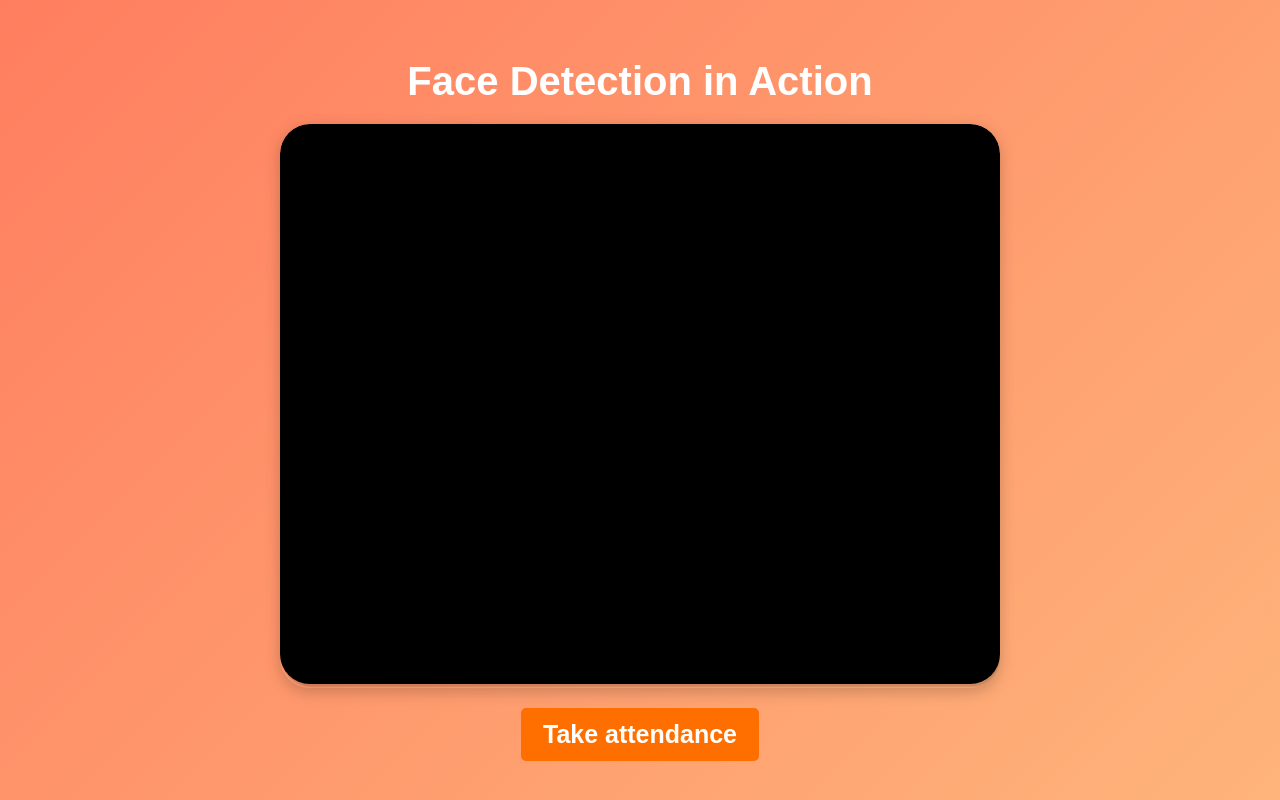
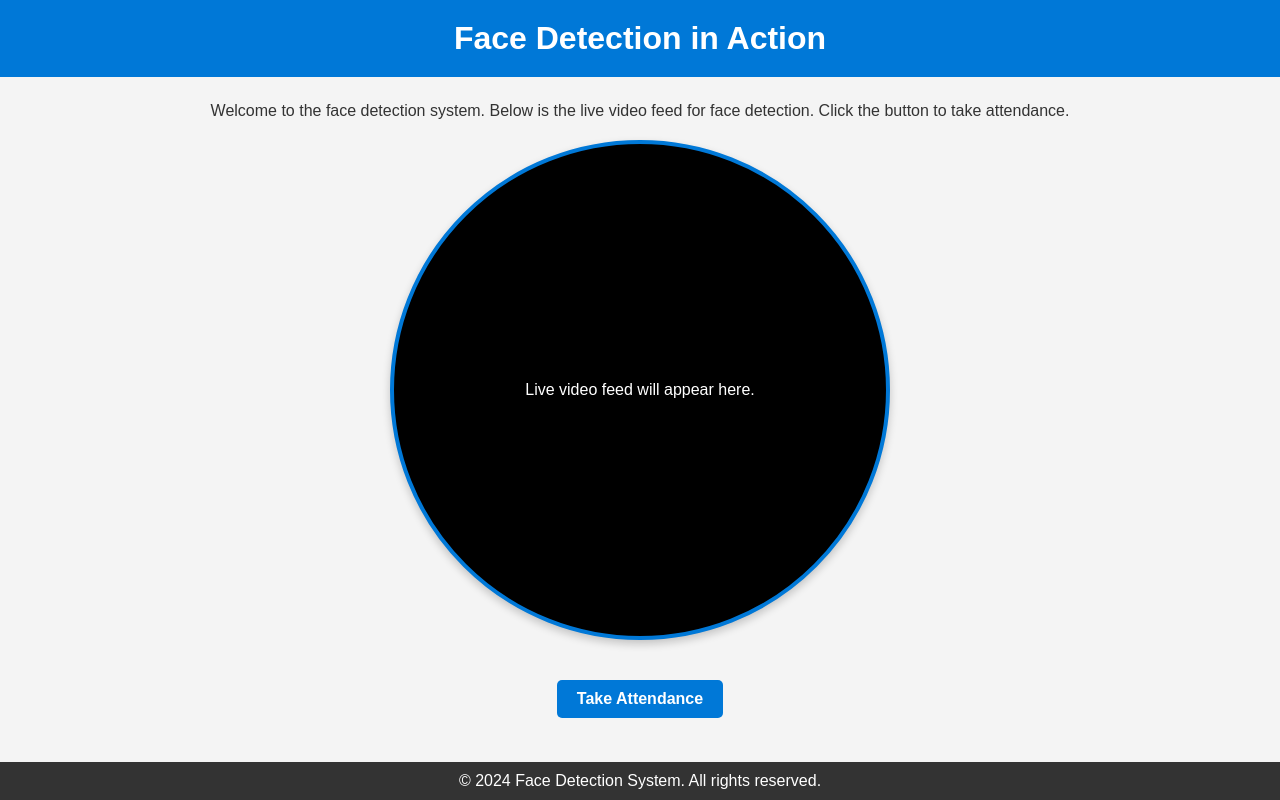
Before and after one commit to myousuf65/fyp-backend, a Django app: page /match/compareface/ in a window 1280 px wide. Run offline with Django 4.2, Linux system fonts and the light colour scheme.

Commit message:
Update compare_face.html
Changed Html

```diff
--- a/apps/facematching/templates/compare_face.html
+++ b/apps/facematching/templates/compare_face.html
@@ -1,15 +1,9 @@
 <!DOCTYPE html>
 <html lang="en">
-
 <head>
     <meta charset="UTF-8">
     <meta name="viewport" content="width=device-width, initial-scale=1.0">
-  <meta http-equiv="X-UA-Compatible" content="ie=edge">
-  <title>Document</title>
-    {%load static %}
-    <script defer src="{% static 'face-api.min.js'%}"></script>
-    {%load static%}
-    <script defer src="{% static 'compare.js'%}"></script>
+    <title>Face Detection in Action</title>
     <style>
         * {
             margin: 0;
@@ -17,82 +11,121 @@
             box-sizing: border-box;
         }
 
+        html, body {
+            height: 100%;
+            font-family: Arial, sans-serif;
+            background-color: #f4f4f4;
+            color: #333;
+        }
+
         body {
-      font-family: 'Arial', sans-serif;
-      background: linear-gradient(135deg, #ff7e5f, #feb47b);
-      height: 100vh;
             display: flex;
             flex-direction: column;
-      justify-content: center;
+            justify-content: space-between;
             align-items: center;
         }
 
+        header {
+            background: #0078D7;
+            color: white;
+            width: 100%;
+            text-align: center;
+            padding: 20px;
+        }
 
-    canvas {
-      position: absolute;
-      top: 0;
-      left: 0;
-      pointer-events: none;
-      border-radius: 8px;
-      z-index: 2;
+        header h1 {
+            font-size: 2rem;
+        }
+
+        main {
+            display: flex;
+            flex-direction: column;
+            align-items: center;
+            justify-content: center;
+            flex: 1;
+            text-align: center;
+            width: 100%;
+        }
+
+        .video-container {
+            margin: 20px auto;
+            width: 500px;
+            height: 500px;
+            background: #000;
+            border: 4px solid #0078D7;
+            border-radius: 50%;
+            overflow: hidden;
+            box-shadow: 0 4px 8px rgba(0, 0, 0, 0.2);
+            display: flex;
+            justify-content: center;
+            align-items: center;
+            color: white;
+            font-size: 1rem;
         }
 
         video {
-      border-radius: 30px;
-      box-shadow: 2px 2px 2px 1px rgb(0 0 0 / 20%);
-      background: #000;
-      position: relative;
-      z-index: 1;
+            width: 100%;
+            height: 100%;
+            object-fit: cover;
         }
 
-    .video-container {
-      position: relative;
-      overflow: hidden;
-      border-radius: 30px;
-      box-shadow: 0 4px 15px rgba(0, 0, 0, 0.2);
+        .btn {
+            display: inline-block;
+            margin: 20px 0;
+            padding: 10px 20px;
+            font-size: 1rem;
+            font-weight: bold;
+            color: white;
+            background: #0078D7;
+            border: none;
+            border-radius: 5px;
+            cursor: pointer;
+            text-decoration: none;
+            transition: background 0.3s ease;
         }
 
-    h1 {
-      color: white;
-      font-size: 40px;
-      margin: 20px;
+        .btn:hover {
+            background: #28a745;
         }
 
-    #attend-button {
-      padding: 10px 20px;
-      background-color: #FF6F00;
-      color: white;
-      border: 2px solid #FF6F00;
-      border-radius: 5px;
-      font-size: 25px;
-      font-weight: bold;
-      cursor: pointer;
-      transition: all 0.3s ease;
-      margin-top: 20px;
+        .btn:active {
+            background: #28a745;
         }
 
-    #attend-button:hover {
-      background-color: #FF8F00;
-      border-color: #FF8F00;
+        .message {
+            margin-top: 20px;
+            font-size: 1.2rem;
+            font-weight: bold;
+            color: #28a745;
+        }
+
+        footer {
+            background: #333;
+            color: white;
+            width: 100%;
+            text-align: center;
+            padding: 10px;
         }
     </style>
 </head>
+<body>
+    <header>
+        <h1>Face Detection in Action</h1>
+    </header>
 
-<body>
+    <main>
+        <p>Welcome to the face detection system. Below is the live video feed for face detection. Click the button to take attendance.</p>
 
-  <h1>Face Detection in Action</h1>
-  <!-- Video container -->
-  <div class="video-container">
-    <video id="video" width="720" height="560" autoplay muted></video>
-  </div>
-  <button id="attend-button">Take attendance </button>
-
-
-  <div>
-    <canvas width="720" height="560" id='show-img' style="display: none;">
-    </canvas>
+        <div class="video-container" id="video-container">
+            <p>Live video feed will appear here.</p>
         </div>
 
+        <a href="#" class="btn" id="attendance-btn">Take Attendance</a>
+        <div id="message-container"></div>
+    </main>
+
+    <footer>
+        <p>&copy; 2024 Face Detection System. All rights reserved.</p>
+    </footer>
 </body>
-
 </html>
```
Lines whose indentation alone changed are shown as unchanged.
